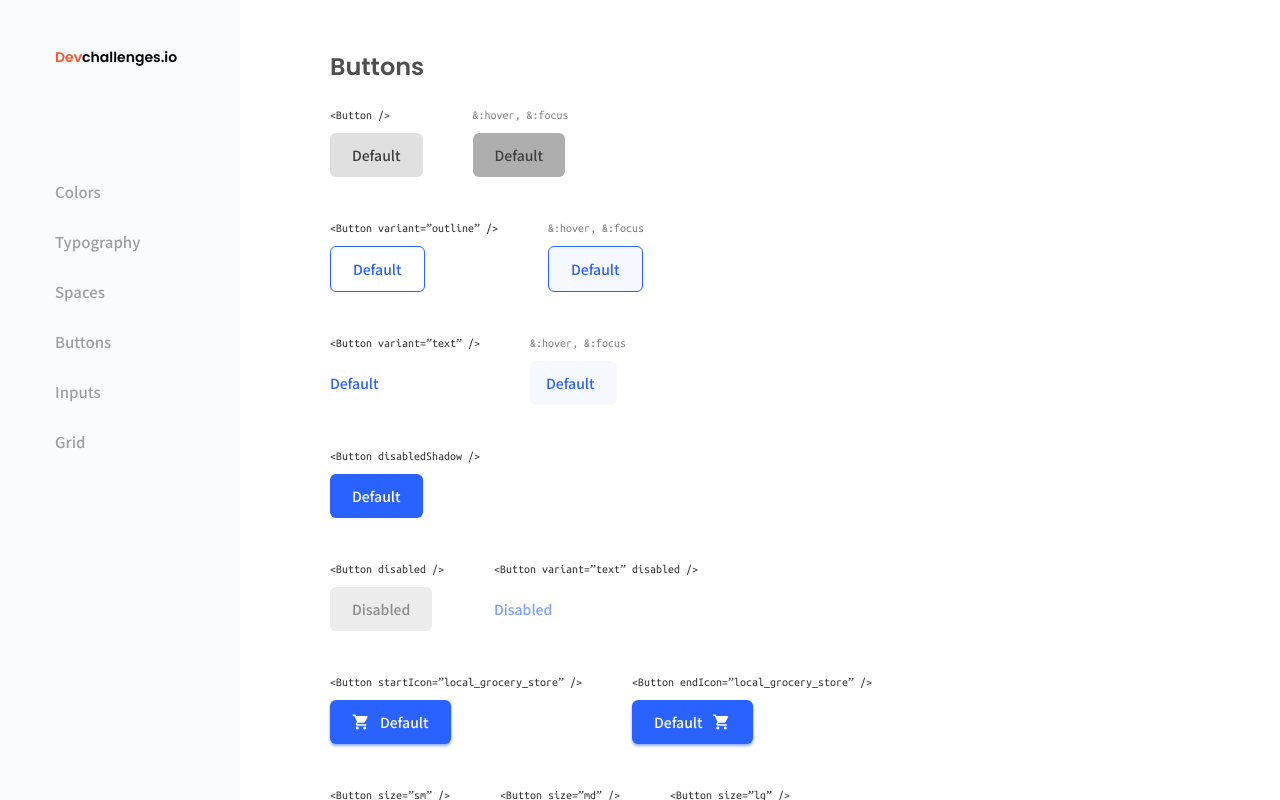
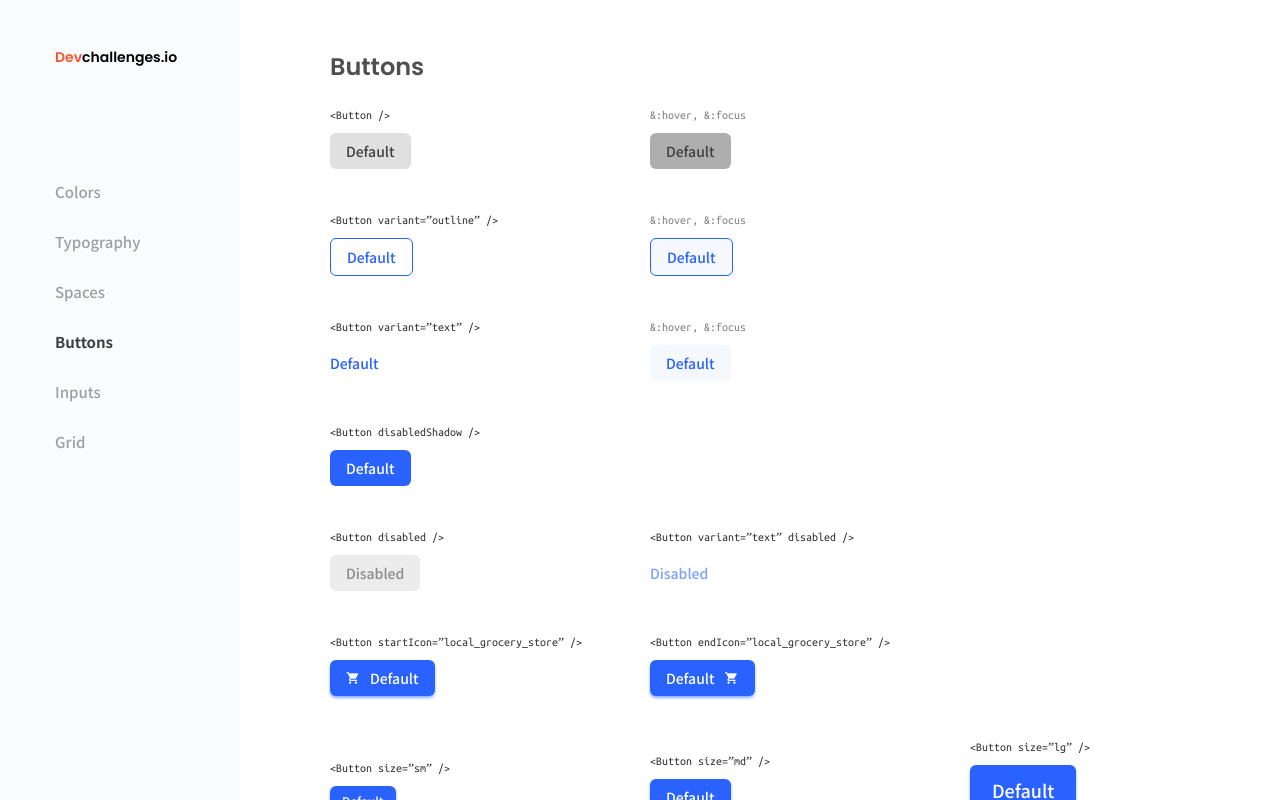
Before and after one commit to diazevedo/dev-challenges-reusable, a React (Create React App) app: page /buttons in a window 1280 px wide. Shown: the top 800 px of the page. Built offline with nearby package versions, Linux system fonts and the light colour scheme.

Commit message:
implemented grid to buttons rows,active link style

```diff
--- a/src/components/Button/index.js
+++ b/src/components/Button/index.js
@@ -12,7 +12,7 @@ const Button = ({
   endIcon = false,
   children,
   color = "default",
-  size = "lg",
+  size = "md",
 }) => {
   return (
     <Styled.Button
--- a/src/components/Button/styles.js
+++ b/src/components/Button/styles.js
@@ -1,6 +1,6 @@
 import styled, { css } from "styled-components";
 
-import { lighten, darken } from "polished";
+import { lighten } from "polished";
 
 const sizes = {
   sm: `0.6rem 1.2rem`,
@@ -10,7 +10,7 @@ const sizes = {
 
 const fontSizes = {
   sm: `1.2rem`,
-  md: `1.6rem`,
+  md: `1.4rem`,
   lg: `1.8rem`,
 };
 
@@ -76,7 +76,7 @@ const variants = {
     normal: (color) => {
       return css`
         color: ${color};
-        background: #fff;
+        background: transparent;
         border: 0;
         padding-left: 0;
 
@@ -105,7 +105,7 @@ export const Button = styled.button.attrs((props) => ({
   justify-content: space-between;
 
   border-radius: 6px;
-  font-size: 1.4rem;
+  font-size: ${(props) => fontSizes[props.size]};
   cursor: pointer;
 
   &:disabled {
--- a/src/components/Menu/index.js
+++ b/src/components/Menu/index.js
@@ -1,5 +1,5 @@
 import React from "react";
-import { Link } from "react-router-dom";
+import { NavLink } from "react-router-dom";
 import * as Styled from "./styles";
 
 const routes = [
@@ -29,6 +29,10 @@ const routes = [
   },
 ];
 
+const activeStyle = {
+  fontWeight: "600",
+  color: "#3F3F3F",
+};
 const Menu = () => {
   return (
     <Styled.Header>
@@ -39,7 +43,9 @@ const Menu = () => {
         <Styled.List>
           {routes.map(({ path, label }) => (
             <li key={path}>
-              <Link to={`/${path}`}>{label}</Link>
+              <NavLink activeStyle={activeStyle} to={`/${path}`}>
+                {label}
+              </NavLink>
             </li>
           ))}
         </Styled.List>
--- a/src/components/Menu/styles.js
+++ b/src/components/Menu/styles.js
@@ -3,10 +3,9 @@ import styled from "styled-components";
 export const Header = styled.header`
   width: 240px;
   background: #fafbfd;
-  position: absolute;
+  position: fixed;
   top: 0;
   bottom: 0;
-
   padding-top: 5rem;
   padding-left: 5.5rem;
 
--- a/src/pages/Buttons/index.js
+++ b/src/pages/Buttons/index.js
@@ -171,10 +171,10 @@ const Buttons = () => {
       </Styled.Row>
 
       <Styled.Row>
-        <p style={{ width: "100%" }}>
-          <Styled.Code>{"<Button  color=”default” />"}</Styled.Code>
-        </p>
         <Styled.Column style={{ marginLeft: "0" }}>
+          <p style={{ width: "100%" }}>
+            <Styled.Code>{"<Button  color=”default” />"}</Styled.Code>
+          </p>
           <Button color="default">Default</Button>
         </Styled.Column>
         <Styled.Column>
--- a/src/pages/Buttons/styles.js
+++ b/src/pages/Buttons/styles.js
@@ -1,13 +1,11 @@
 import styled from "styled-components";
 
 export const Row = styled.div`
-  display: flex;
-  flex-wrap: wrap;
+  display: grid;
+  grid-template-columns: repeat(auto-fit, minmax(13rem, 30rem));
+  grid-gap: 2rem;
+  align-items: end;
   margin-bottom: 4.5rem;
-
-  & > div:not(:first-child) {
-    margin-left: 5rem;
-  }
 `;
 
 export const Column = styled.div``;
--- a/src/routes/index.js
+++ b/src/routes/index.js
@@ -5,7 +5,10 @@ import Buttons from "../pages/Buttons";
 const Routes = () => {
   return (
     <Switch>
-      <Route path="/buttons">
+      <Route exact path="/">
+        <Buttons />
+      </Route>
+      <Route exact path="/buttons">
         <Buttons />
       </Route>
     </Switch>
```
Also changed, not shown: src/components/Link/index.js (deleted).
